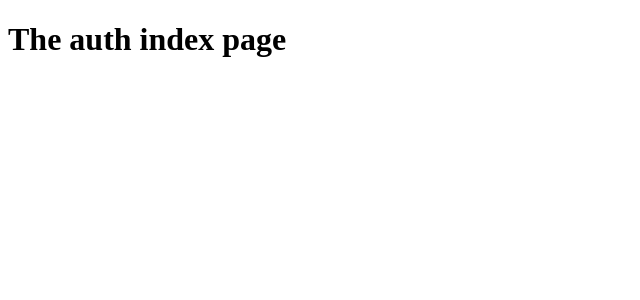
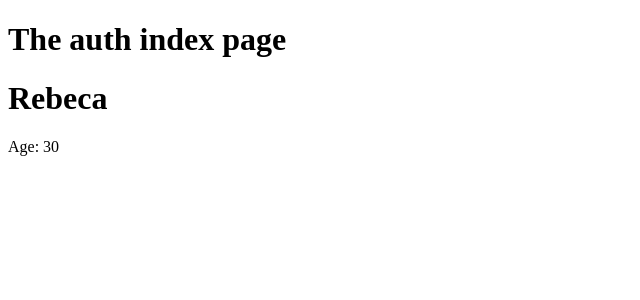
Before and after one commit to rebecarancan/next-js-project, a Next.js app: page /auth in a window 1280 px wide. Shown: the top 300 px of the page, without its empty margins (0-640 px from the left). Built offline with nearby package versions, Linux system fonts and the light colour scheme.

Commit message:
add user component

```diff
--- /dev/null
+++ b/components/User.js
@@ -0,0 +1,10 @@
+import React from 'react';
+
+const user = (props) => (
+  <div>
+    <h1>{props.name}</h1>
+    <p>Age: {props.age}</p>
+  </div>
+);
+
+export default user;
--- a/pages/auth/index.js
+++ b/pages/auth/index.js
@@ -1,8 +1,11 @@
 import React from 'react';
+
+import User from '../../components/User';
 
 const authIndexPage = () => (
   <div>
     <h1>The auth index page</h1>
+    <User name="Rebeca" age={30} />
   </div>
 );
 
```
